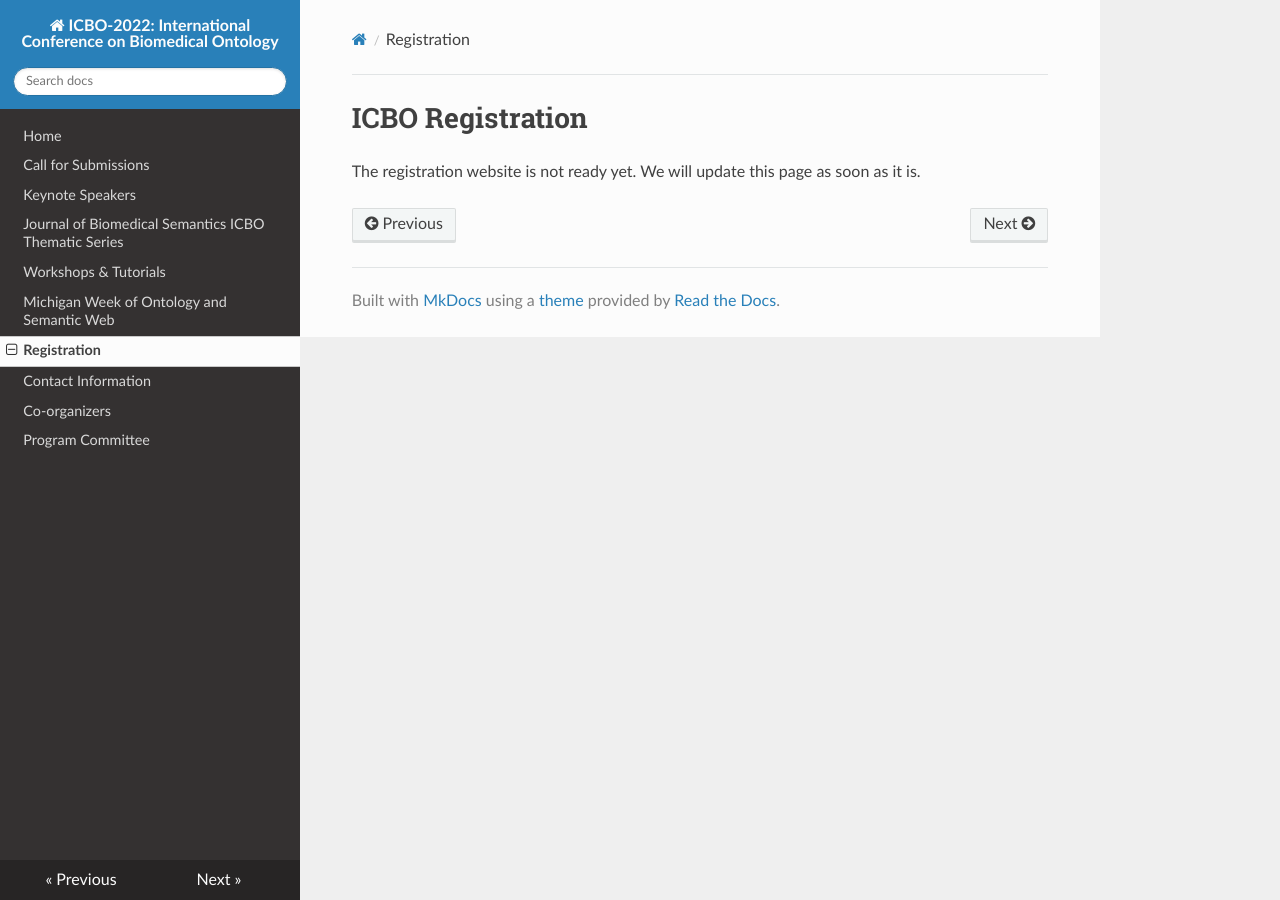
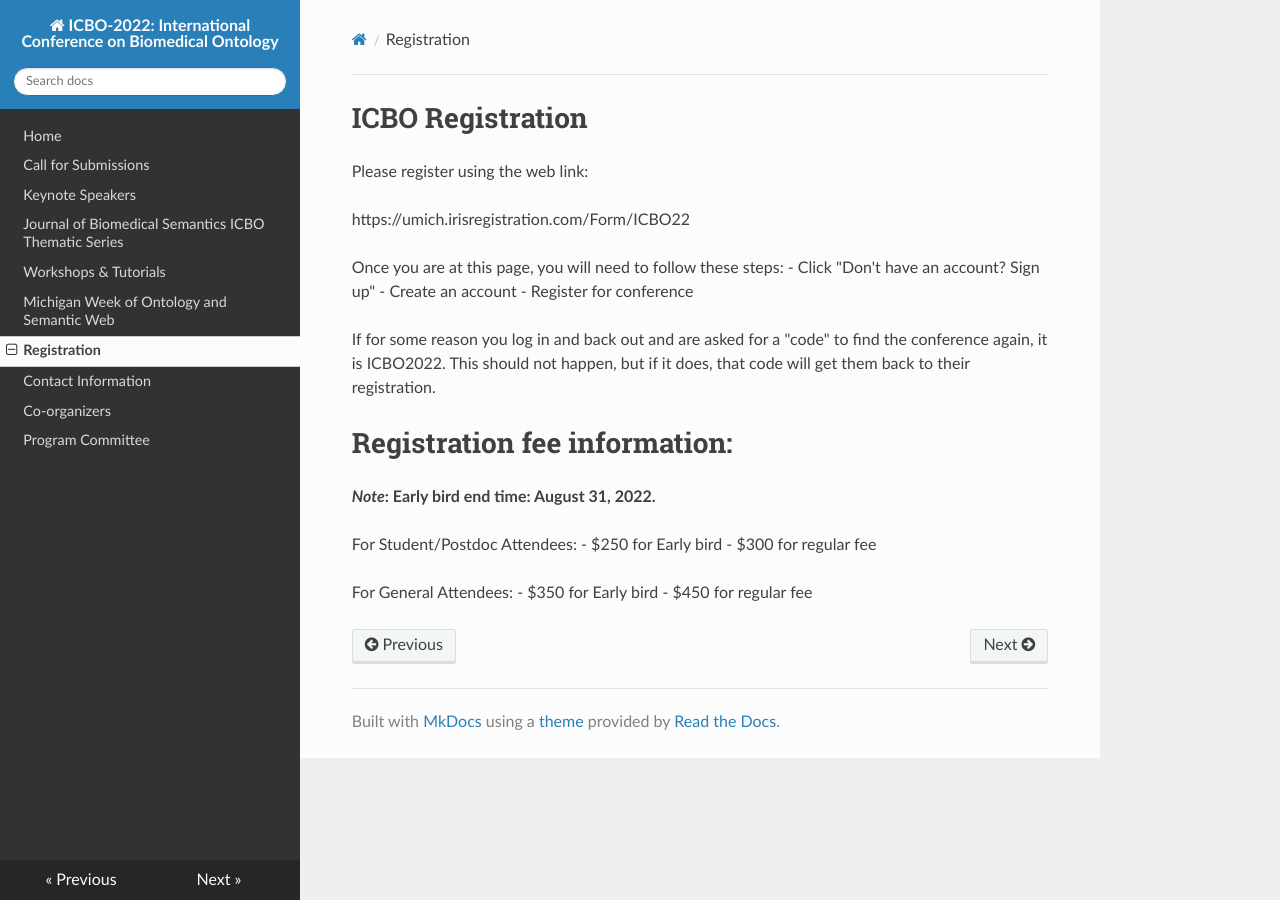
Before and after one commit to johnbeve/BFO-Organization, an MkDocs documentation site: the page built from docs/icbo-registration.md, in a window 1280 px wide. Built offline with MkDocs 1.6.1, drawn with Linux system fonts in a browser that asks for light colours; nearby versions of some CDN libraries.

Commit message:
Update icbo-registration.md
Added the registration website and registration details.

```diff
--- a/docs/icbo-registration.md
+++ b/docs/icbo-registration.md
@@ -1,3 +1,24 @@
 # ICBO Registration
 
-The registration website is not ready yet. We will update this page as soon as it is.
+Please register using the web link:
+
+https://umich.irisregistration.com/Form/ICBO22
+
+Once you are at this page, you will need to follow these steps:
+ - Click "Don't have an account? Sign up"
+ - Create an account
+ - Register for conference
+
+If for some reason you log in and back out and are asked for a "code" to find the conference again, it is ICBO2022. This should not happen, but if it does, that code will get them back to their registration.
+
+# Registration fee information:
+
+**_Note_: Early bird end time: August 31, 2022.**
+
+For Student/Postdoc Attendees:
+ - $250 for Early bird
+ - $300 for regular fee
+
+For General Attendees:
+ - $350 for Early bird
+ - $450 for regular fee
```
